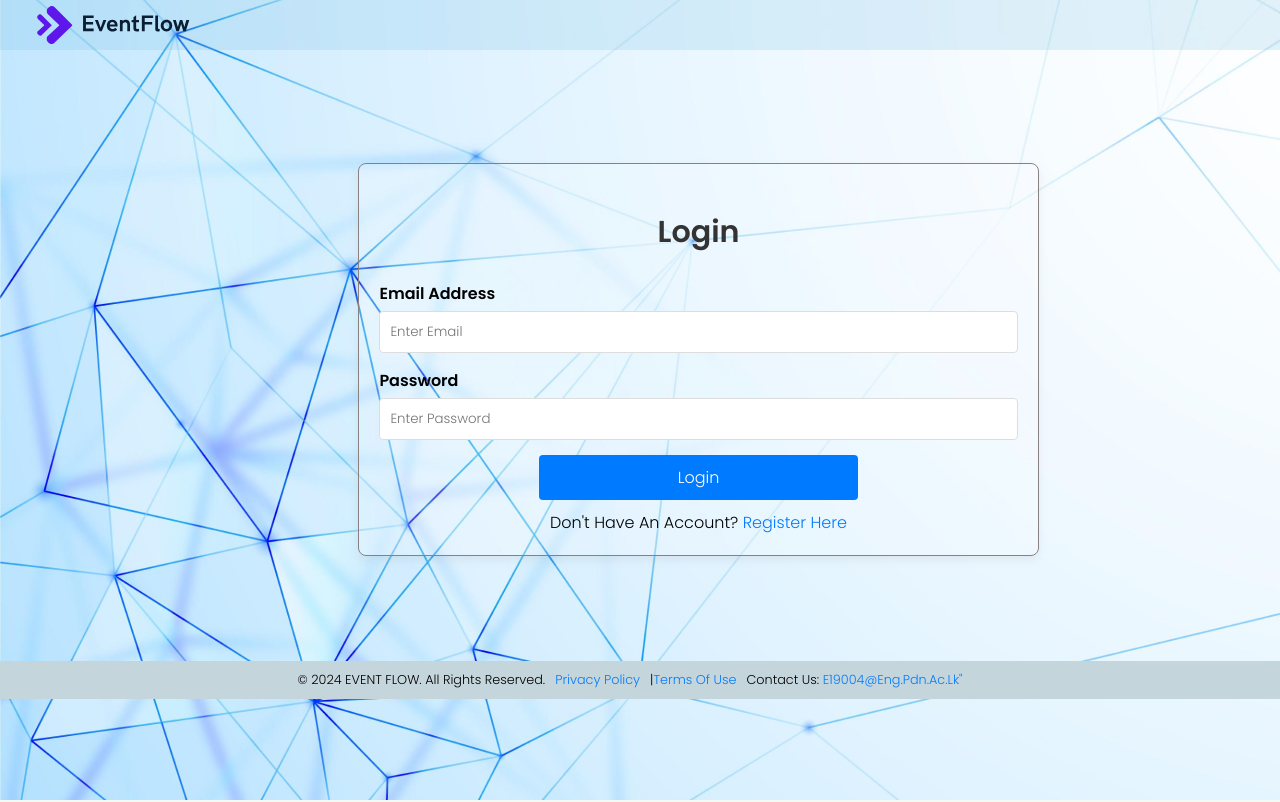
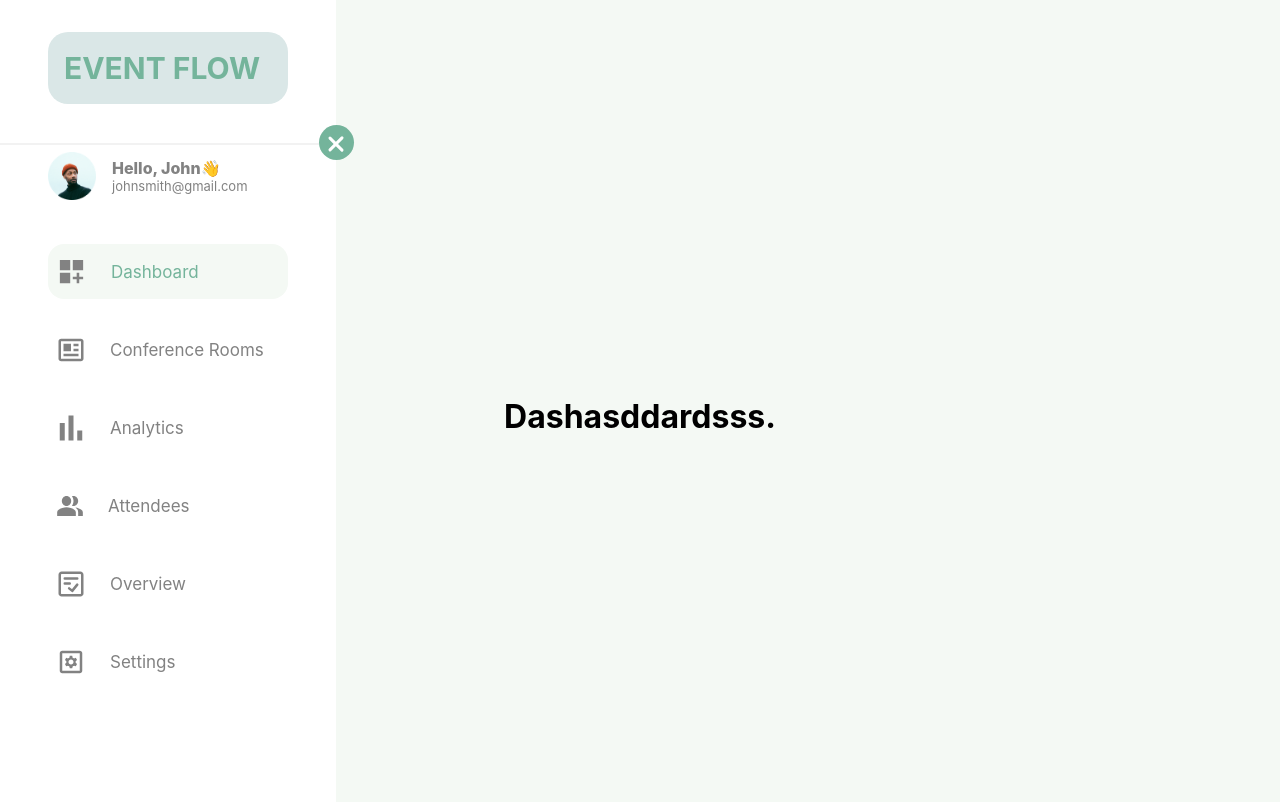
Before and after one commit to cepdnaclk/e19-3yp-Event-Attendance-Management-System, a React (Create React App) app in the folder admin-ui/: page / in a window 1280 px wide. Shown: the top 802 px of the page. Built offline with nearby package versions, Linux system fonts and the light colour scheme.

Commit message:
app.js update

```diff
--- a/admin-ui/src/App.js
+++ b/admin-ui/src/App.js
@@ -7,14 +7,13 @@ import Overview from "./pages/Overview ";
 import Settings from "./pages/Settings";
 import Attendees from "./pages/Atendees";
 import Sidebar from "./components/Sidebar";
-import Login_page from "./pages/Login_page";
-import Registration_page from "./pages/Registration_page";
+
 
 export default function App() {
     return (
         <Router>
             <div className="App">
-                {/*
+
                 <Sidebar />
                 <Routes>
                     <Route path="/" element={<Dashboard />} />
@@ -24,8 +23,8 @@ export default function App() {
                     <Route path="/Attendees" element={<Attendees />} />
                     <Route path="/Overview" element={<Overview />} />
                 </Routes>
-                */}
-                <Login_page />
+
+
 
             </div>
         </Router>
```
